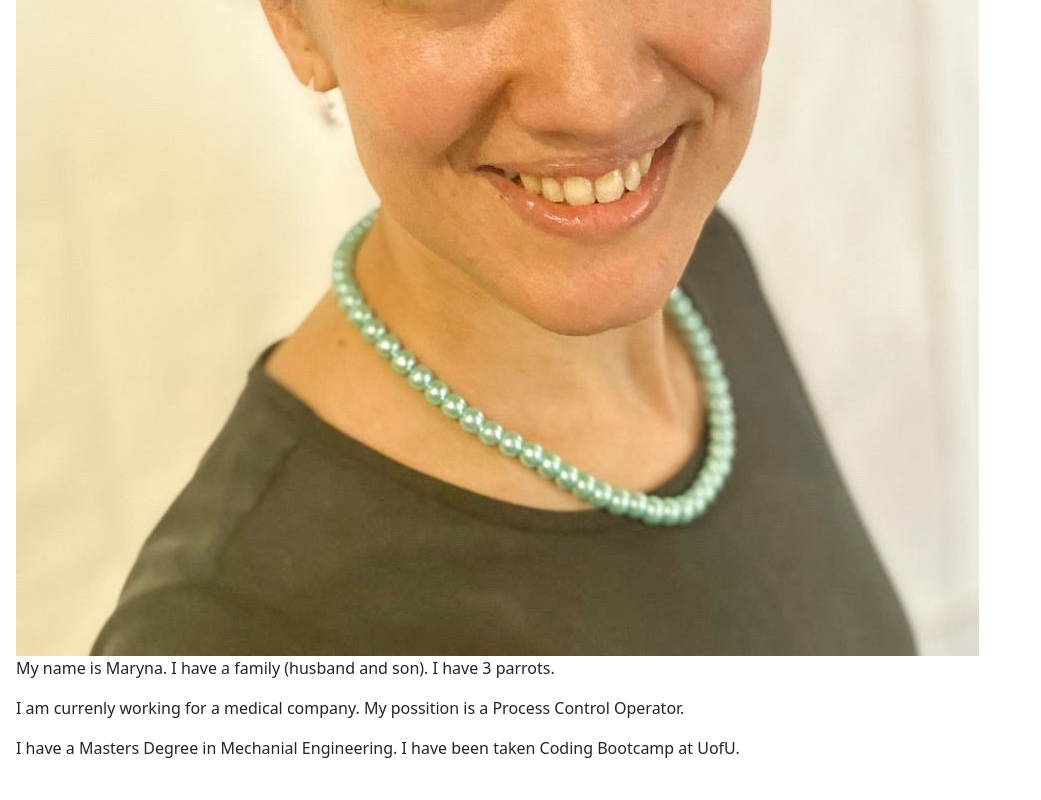
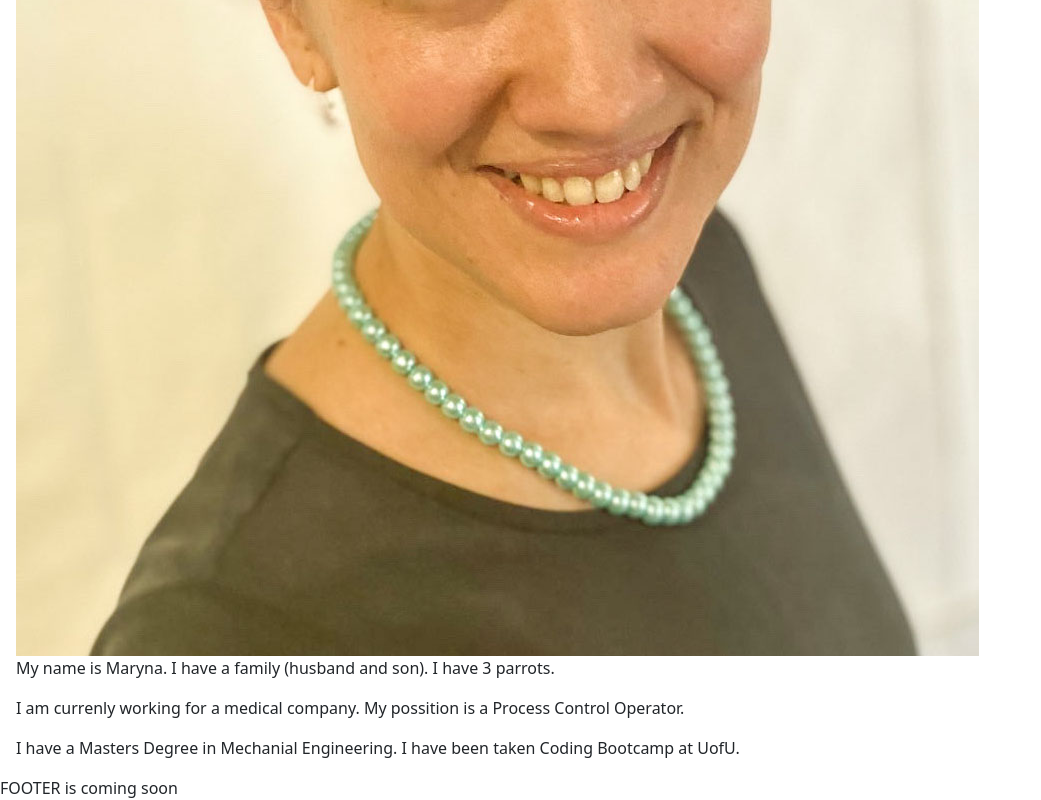
Before and after one commit to MarynaMartseniuk/myPortfolio-React-ch20, a React (Vite) app: page / in a window 1280 px wide. Shown: the part 722-1522 px from the top of the page, without its empty margins (0-1041 px from the left). Before the commit the page ends 1498 px from the top, so only its background shows below. Built offline with nearby package versions, Linux system fonts and the light colour scheme.

Commit message:
add Footer with starter content

```diff
--- a/src/App.jsx
+++ b/src/App.jsx
@@ -1,5 +1,6 @@
 import { Outlet } from 'react-router-dom';
 import NavTabs from './components/NavTabs';
+import Footer from './components/Footer'
 
 function App() {
   return (
@@ -8,6 +9,7 @@ function App() {
       <main className="mx-3">
         <Outlet />
       </main>
+      <Footer />
     </>
   );
 }
--- /dev/null
+++ b/src/components/Footer.jsx
@@ -0,0 +1,13 @@
+import { Link, useLocation } from 'react-router-dom';
+
+function NavTabs() {
+  const currentPage = useLocation().pathname;
+
+  return (
+    <div>
+        FOOTER is coming soon
+    </div>
+  );
+}
+
+export default NavTabs;
```
